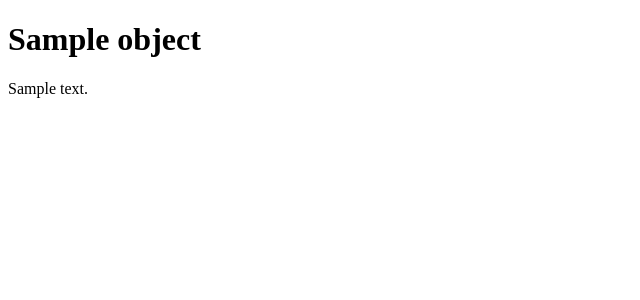
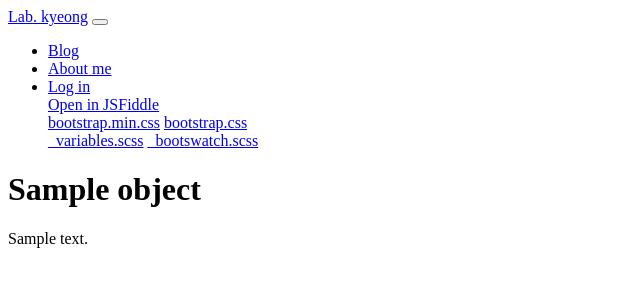
Before and after one commit to kyeongwonBaek/my_blog, a Django app: template blog/templates/blog/post_detail.html in a window 1280 px wide. Shown: the top 300 px of the page, without its empty margins (0-640 px from the left). Run offline with Django 3.2, Linux system fonts and the light colour scheme; the template is opened without the code that fills it: most values are stand-ins (such as "Sample title", 1, 10 or a date in 2020); parts of the project's set-up code (start-up, migrations or seed data) failed here and were passed over.

Commit message:
initialized post detail test

```diff
--- a/blog/models.py
+++ b/blog/models.py
@@ -11,3 +11,6 @@ class Post(models.Model):
 
     def __str__(self):
         return '{}::{}'.format(self.title, self.author)
+
+    def get_absolute_url(self):
+        return '/blog/{}/'.format(self.pk)
--- a/blog/templates/blog/post_detail.html
+++ b/blog/templates/blog/post_detail.html
@@ -2,9 +2,40 @@
 <html lang="en">
 <head>
     <meta charset="UTF-8">
-    <title>{{object.title}}</title>
+    <title>{{object.title}} - Blog</title>
 </head>
 <body>
+<div class="navbar navbar-expand-lg fixed-top navbar-dark bg-primary" id="navbar">
+    <div class="container">
+        <a href="../" class="navbar-brand">Lab. kyeong</a>
+        <button class="navbar-toggler" type="button" data-toggle="collapse" data-target="#navbarResponsive" aria-controls="navbarResponsive" aria-expanded="false" aria-label="Toggle navigation">
+            <span class="navbar-toggler-icon"></span>
+        </button>
+        <div class="collapse navbar-collapse" id="navbarResponsive">
+            <ul class="navbar-nav">
+                <li class="nav-item">
+                    <a class="nav-link" href="../help/">Blog</a>
+                </li>
+                <li class="nav-item">
+                    <a class="nav-link" href="https://blog.bootswatch.com">About me</a>
+                </li>
+                <li class="nav-item dropdown">
+                    <a class="nav-link dropdown-toggle" data-toggle="dropdown" href="#" id="download">Log in<span class="caret"></span></a>
+                    <div class="dropdown-menu" aria-labelledby="download">
+                        <a class="dropdown-item" target="_blank" href="https://jsfiddle.net/bootswatch/3he50zsf/">Open in JSFiddle</a>
+                        <div class="dropdown-divider"></div>
+                        <a class="dropdown-item" href="../4/simplex/bootstrap.min.css" download>bootstrap.min.css</a>
+                        <a class="dropdown-item" href="../4/simplex/bootstrap.css" download>bootstrap.css</a>
+                        <div class="dropdown-divider"></div>
+                        <a class="dropdown-item" href="../4/simplex/_variables.scss" download>_variables.scss</a>
+                        <a class="dropdown-item" href="../4/simplex/_bootswatch.scss" download>_bootswatch.scss</a>
+                    </div>
+                </li>
+            </ul>
+
+        </div>
+    </div>
+</div>
 <h1>{{object.title}}</h1>
 <div>
     {{object.content}}
```
Also changed, not shown: blog/tests.py (+45 -6 lines).
